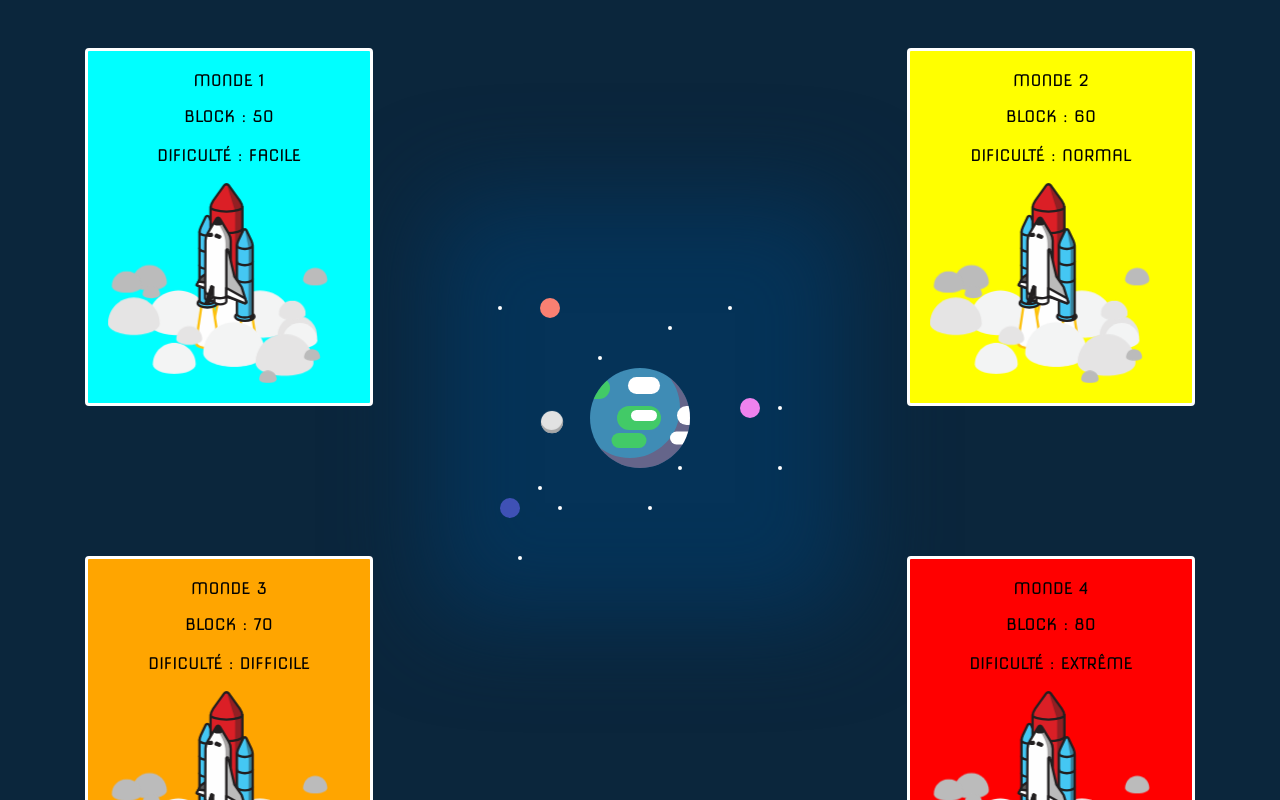
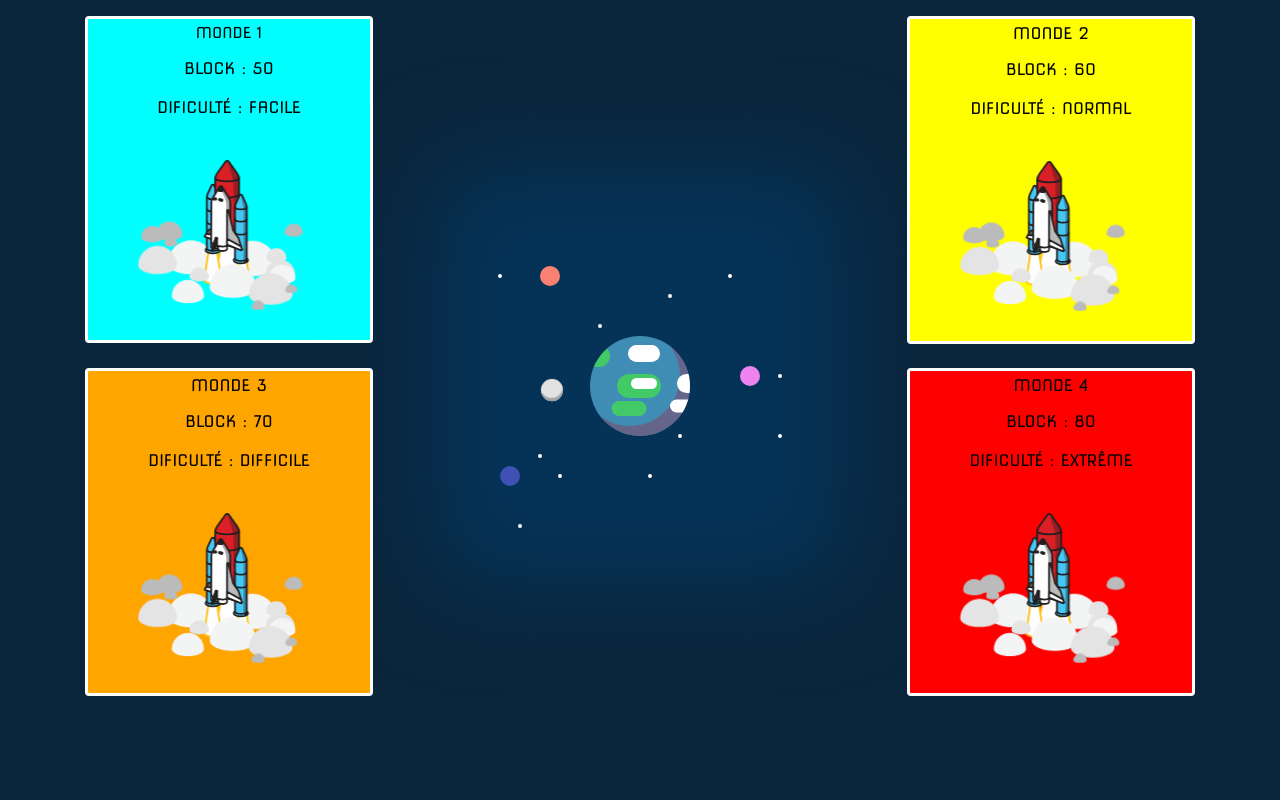
Before and after one commit to Eddyantunes/breakout, an Angular app: page / in a window 1280 px wide. Shown: the top 800 px of the page. Built offline with nearby package versions, Linux system fonts and the light colour scheme.

Commit message:
card home

```diff
--- a/src/app/app.component.css
+++ b/src/app/app.component.css
@@ -26,9 +26,13 @@
   text-align: center;
 }
 .block {
-  height: 20px;
+  height: 30px;
   position: relative;
-  width: 60px;
+  width: 80px;
+}
+
+.card-body {
+    padding: 5px;
 }
 
 .end {
--- a/src/app/app.component.html
+++ b/src/app/app.component.html
@@ -1,17 +1,17 @@
-<div class="container mt-5">
+<div class="container mt-3">
 
   <div class="main" [hidden]="isPlaying">
 
-    <div class="row mt-5">
+    <div class="row">
 
       <div class="col-md-6">
-        <div class="card easy" style="width: 18rem; margin-bottom: 150px; background-color: aqua;">
+        <div class="card easy mb-4" (click)="play(1)" style="width: 18rem; margin-bottom: 0px; background-color: aqua;">
           <div class="card-body">
-            <h5 class="card-title">Monde 1</h5>
+            <h5 class="card-title"  style="font-size: 15px">Monde 1</h5>
             <p class="card-text">Block : 50</p>
             <p class="card-text">Dificulté : Facile</p>
             <div class="illustration">
-              <svg width="400px" height="200px" viewBox="0 0 142 169" version="1.1" xmlns="http://www.w3.org/2000/svg" xmlns:xlink="http://www.w3.org/1999/xlink">
+              <svg width="220px" height="150px" viewBox="0 0 142 169" version="1.1" xmlns="http://www.w3.org/2000/svg" xmlns:xlink="http://www.w3.org/1999/xlink">
                 <!-- Generator: Sketch 42 (36781) - http://www.bohemiancoding.com/sketch -->
                 <title>rocket</title>
                 <desc>Created with Sketch.</desc>
@@ -129,13 +129,13 @@
       </div>
 
       <div class="col-md-6 end">
-        <div class="card normal" style="width: 18rem; margin-bottom: 150px; background-color: yellow;">
+        <div class="card normal mb-4" (click)="play(2)" style="width: 18rem; margin-bottom: 0px; background-color: yellow;">
           <div class="card-body">
             <h5 class="card-title">Monde 2</h5>
             <p class="card-text">Block : 60</p>
             <p class="card-text">Dificulté : Normal</p>
             <div class="illustration">
-              <svg width="400px" height="200px" viewBox="0 0 142 169" version="1.1" xmlns="http://www.w3.org/2000/svg" xmlns:xlink="http://www.w3.org/1999/xlink">
+              <svg width="220px" height="150px" viewBox="0 0 142 169" version="1.1" xmlns="http://www.w3.org/2000/svg" xmlns:xlink="http://www.w3.org/1999/xlink">
                 <!-- Generator: Sketch 42 (36781) - http://www.bohemiancoding.com/sketch -->
                 <title>rocket</title>
                 <desc>Created with Sketch.</desc>
@@ -253,13 +253,13 @@
       </div>
 
       <div class="col-md-6 space">
-        <div class="card diff" style="width: 18rem; background-color: orange;">
+        <div class="card diff"  (click)="play(3)"  style="width: 18rem; background-color: orange;">
           <div class="card-body">
             <h5 class="card-title">Monde 3</h5>
             <p class="card-text">Block : 70</p>
             <p class="card-text">Dificulté : Difficile</p>
             <div class="illustration">
-              <svg width="400px" height="200px" viewBox="0 0 142 169" version="1.1" xmlns="http://www.w3.org/2000/svg" xmlns:xlink="http://www.w3.org/1999/xlink">
+              <svg width="220px" height="150px" viewBox="0 0 142 169" version="1.1" xmlns="http://www.w3.org/2000/svg" xmlns:xlink="http://www.w3.org/1999/xlink">
                 <!-- Generator: Sketch 42 (36781) - http://www.bohemiancoding.com/sketch -->
                 <title>rocket</title>
                 <desc>Created with Sketch.</desc>
@@ -377,13 +377,13 @@
       </div>
 
       <div class="col-md-6 end space">
-        <div class="card xtrem" style="width: 18rem; background-color: red;">
-          <div class="card-body">
+        <div class="card xtrem"  (click)="play(4)" style="width: 18rem; background-color: red;">
+          <div class="card-body" style="font-size: 15px">
             <h5 class="card-title">Monde 4</h5>
             <p class="card-text">Block : 80</p>
             <p class="card-text">Dificulté : Extrême</p>
             <div class="illustration">
-              <svg width="400px" height="200px" viewBox="0 0 142 169" version="1.1" xmlns="http://www.w3.org/2000/svg" xmlns:xlink="http://www.w3.org/1999/xlink">
+              <svg width="220px" height="150px" viewBox="0 0 142 169" version="1.1" xmlns="http://www.w3.org/2000/svg" xmlns:xlink="http://www.w3.org/1999/xlink">
                 <!-- Generator: Sketch 42 (36781) - http://www.bohemiancoding.com/sketch -->
                 <title>rocket</title>
                 <desc>Created with Sketch.</desc>
```
